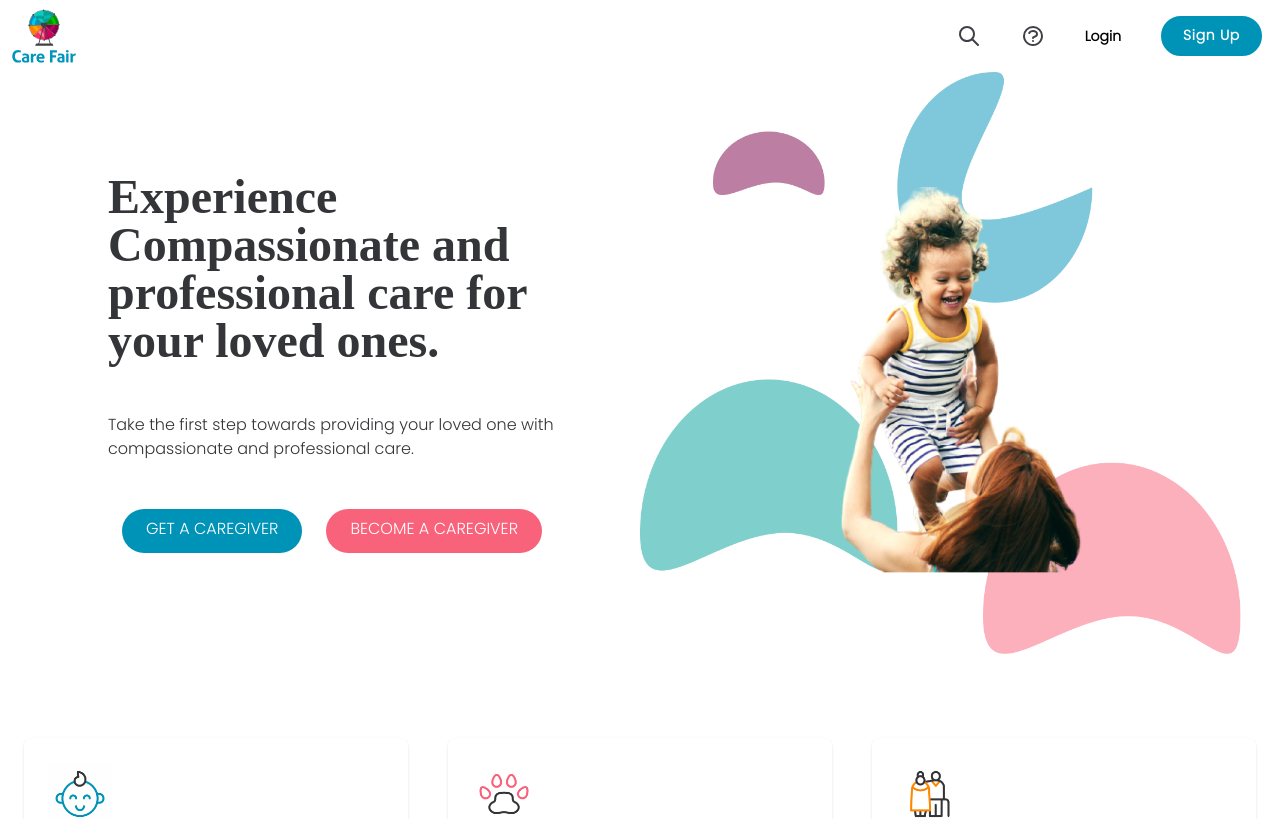
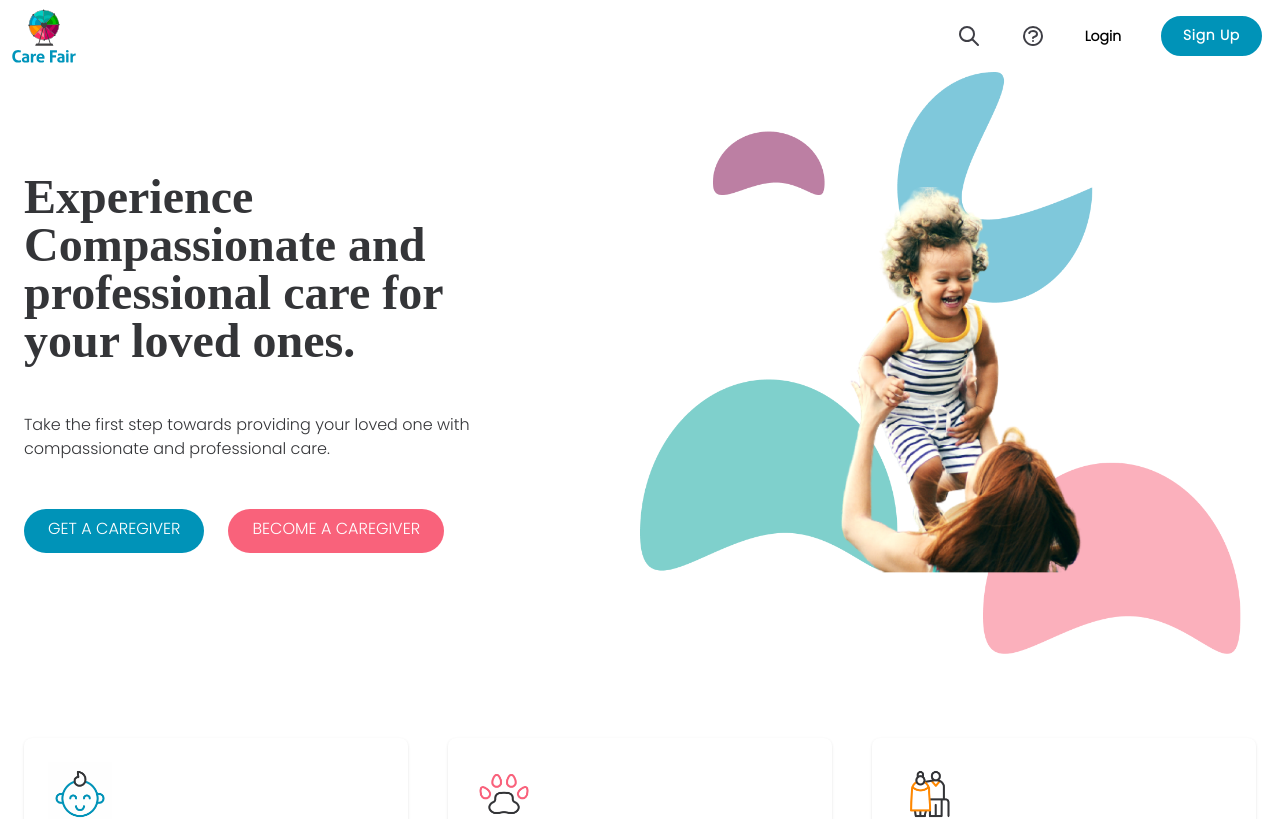
Before and after one commit to MemoTonui/CareFair-Web, a Vue app: page / in a window 1280 px wide. Shown: the top 819 px of the page. Built offline with nearby package versions, Linux system fonts and the light colour scheme; a web font is replaced by a local one.

Commit message:
Small Change

```diff
--- a/src/components/WebsiteComponents/HeroSection.vue
+++ b/src/components/WebsiteComponents/HeroSection.vue
@@ -5,7 +5,7 @@
       class="container flex flex-col-reverse place-items-center  items-center justify-center px-6 mx-auto  space-y-0 md:space-y-0 md:flex-row"
     >
       <!-- Left item -->
-      <div class="flex flex-col justify-center items-center  space-y-12 md:w-1/2 ">
+      <div class="flex flex-col justify-center  space-y-12 md:w-1/2 ">
         <h1 class="max-w-md text-4xl font-bold text-black  text-center md:text-5xl md:text-left ">
           Experience Compassionate and professional care for your loved ones.         </h1>
         <p class="max-w-md text-black md:text-left">
```
